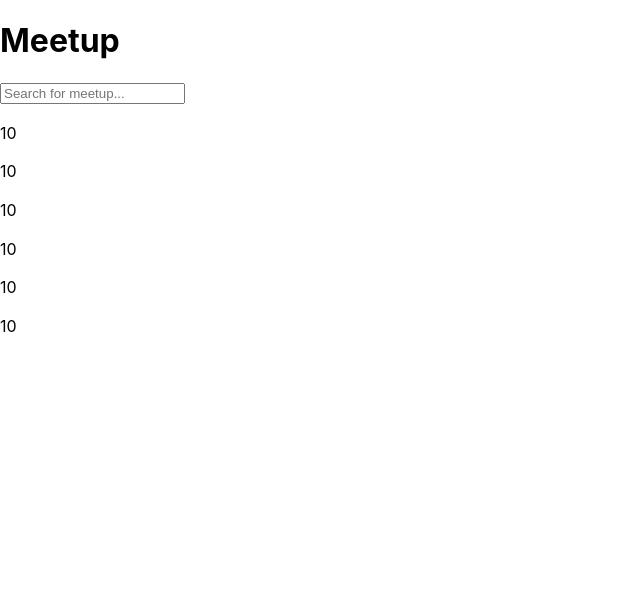
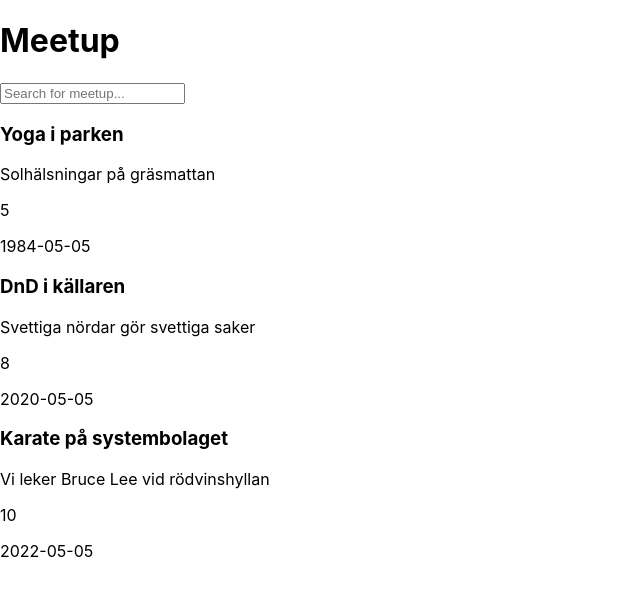
Before and after one commit to kajdabrowski/meetup-app, a React (Create React App) app: page / in a window 1280 px wide. Shown: the top 596 px of the page, without its empty margins (0-640 px from the left). Built offline with nearby package versions, Linux system fonts and the light colour scheme.

Commit message:
changed grid component, added additional basic tests in header

```diff
--- a/src/components/meetupGrid/Grid.tsx
+++ b/src/components/meetupGrid/Grid.tsx
@@ -1,22 +1,47 @@
 import Card from './Card';
 import { Meetup } from '../../models/Meetup';
 
-const Grid = () => {
-  const testData: Meetup = {
-    title: '',
-    date: '',
-    description: '',
+const data: Meetup[] = [
+  {
+    id: 1,
+    title: 'Yoga i parken',
+    date: '1984-05-05',
+    description: 'Solhälsningar på gräsmattan',
+    comments: [],
+    rating: 5,
+  },
+  {
+    id: 2,
+    title: 'DnD i källaren',
+    date: '2020-05-05',
+    description: 'Svettiga nördar gör svettiga saker',
+    comments: [],
+    rating: 8,
+  },
+  {
+    id: 3,
+    title: 'Karate på systembolaget',
+    date: '2022-05-05',
+    description: 'Vi leker Bruce Lee vid rödvinshyllan',
     comments: [],
     rating: 10,
-  };
+  },
+];
+
+const Grid = () => {
+  // const testData: Meetup = {
+  //   id: 1,
+  //   title: '',
+  //   date: '',
+  //   description: '',
+  //   comments: [],
+  //   rating: 10,
+  // };
   return (
     <main className="card-grid">
-      <Card meetup={testData} />
-      <Card meetup={testData} />
-      <Card meetup={testData} />
-      <Card meetup={testData} />
-      <Card meetup={testData} />
-      <Card meetup={testData} />
+      {data.map((meetup) => (
+        <Card key={meetup.id} meetup={meetup} />
+      ))}
     </main>
   );
 };
--- a/src/models/Meetup.ts
+++ b/src/models/Meetup.ts
@@ -1,4 +1,5 @@
 export interface Meetup {
+  id: number;
   title: string;
   date: string; //yyyy-mm-dd
   description: string;
```
Also changed, not shown: 2 other files (tests, documents, lock files or other folders).
